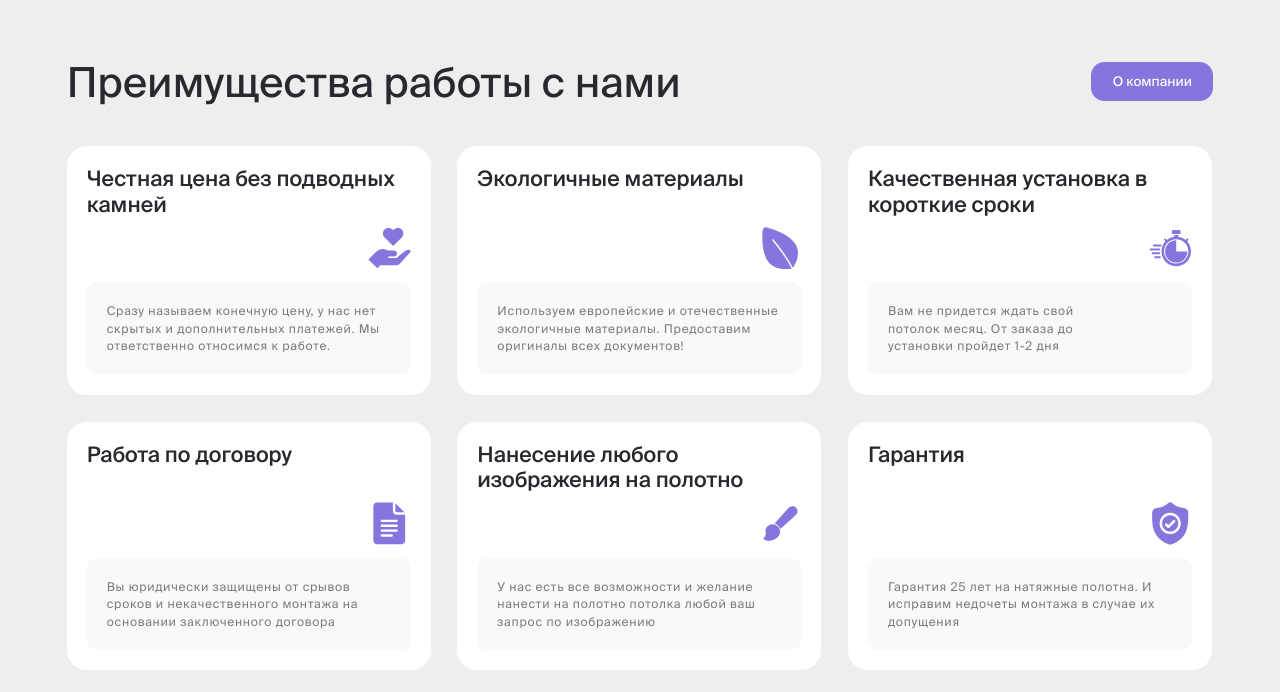
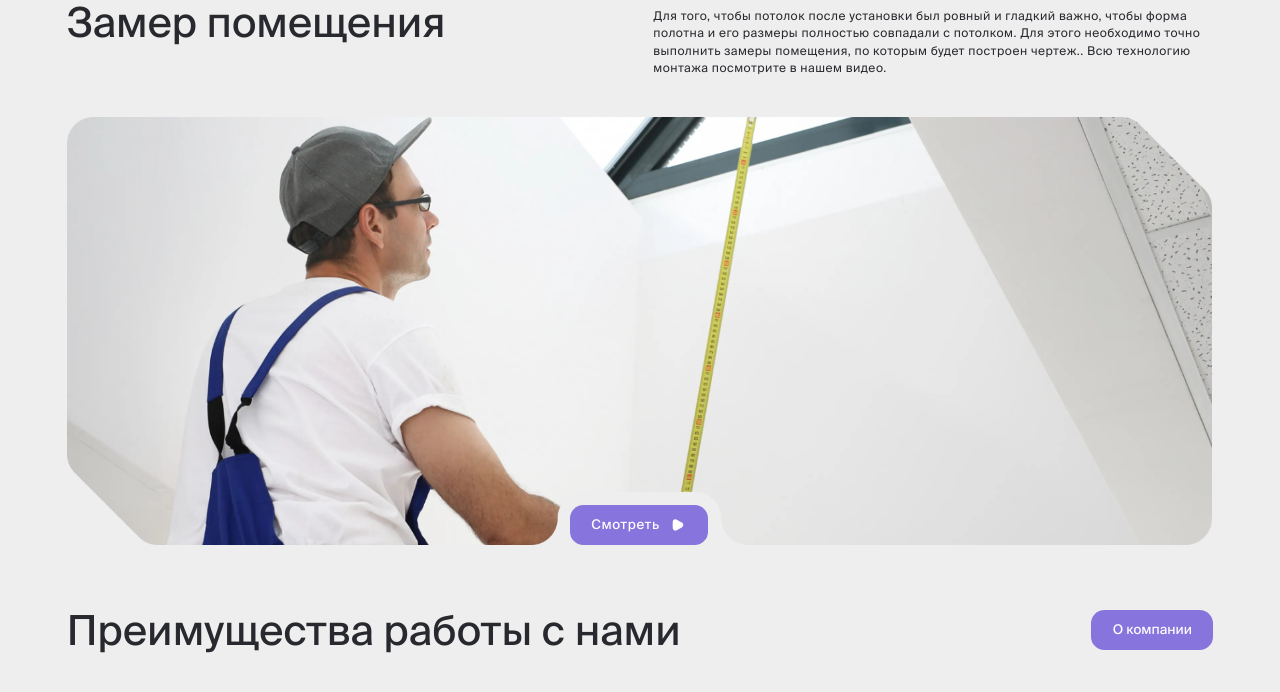
Before and after one commit to KuloverovaOlga/runo, a website built with webpack: page src/detailed_services_measurement.html in a window 1280 px wide. Shown: the part 95-787 px from the top of the page. Built offline with nearby package versions, Linux system fonts and the light colour scheme.

Commit message:
feat: add measure-banner section desc+mob style

```diff
--- /dev/null
+++ b/src/components/measure-banner.html
@@ -0,0 +1,18 @@
+<section class="measure-banner">
+  <div class="container">
+    <div class="measure-banner__heading">
+      <p class="measure-banner__title title-h1">Замер помещения</p>
+      <p class="measure-banner__subtitle title-h5">
+        Для того, чтобы потолок после установки был ровный и гладкий важно, чтобы форма полотна и его размеры полностью совпадали с потолком. Для этого необходимо точно выполнить замеры помещения, по которым будет построен чертеж.. Всю технологию монтажа посмотрите в нашем видео.
+      </p>
+    </div>
+    <div class="measure-banner__wrapper">
+      <div class="measure-banner__img">
+        <img src="./assets/images/measure-banner.webp" alt="">
+      </div>
+      <a href="#" class="measure-banner__btn">
+        <span>Смотреть</span>
+      </a>
+    </div>
+  </div>
+</section>
--- a/src/detailed_services_measurement.html
+++ b/src/detailed_services_measurement.html
@@ -12,7 +12,7 @@
             <include src="./components/header.html"></include>
 
             <main class="main">
-
+                <include src="./components/measure-banner.html"></include>
                 <include src="./components/advantages.html"></include>
                 <include src="./components/application.html"></include>
             </main>
--- a/src/index.scss
+++ b/src/index.scss
@@ -14,3 +14,4 @@
 @import './scss/components/product-banner';
 @import './scss/components/benefits';
 @import './scss/components/services';
+@import './scss/components/measure-banner';
--- a/src/scss/base/_components-a.scss
+++ b/src/scss/base/_components-a.scss
@@ -198,8 +198,8 @@
       border-radius: 3.2rem;
     }
     svg {
-      width: 2.4rem;
-      height: 2.4rem;
+      width: 3.4rem;
+      height: 3.4rem;
       @include small-tablet {
         width: 6.8rem;
         height: 6.8rem;
--- /dev/null
+++ b/src/scss/components/_measure-banner.scss
@@ -0,0 +1,80 @@
+.measure-banner {
+  &__heading {
+    display: flex;
+    justify-content: space-between;
+    margin-bottom: 6rem;
+    @include small-tablet {
+      flex-direction: column;
+      gap: 4.8rem;
+      margin-bottom: 6.4rem;
+    }
+  }
+  &__title {
+    @include small-tablet {
+      font-size: 6.4rem;
+      line-height: 120%;
+    }
+  }
+  &__subtitle {
+    width: 84rem;
+    letter-spacing: 0.072rem;
+    margin-top: 1.5rem;
+    @include small-tablet {
+      margin: 0;
+      font-size: 2.8rem;
+      letter-spacing: 0.11rem;
+      width: 100%;
+    }
+  }
+  &__wrapper {
+    position: relative;
+  }
+  &__img {
+    -webkit-mask-image: url(./assets/images/measure-banner__mask.webp);
+    mask-image: url(./assets/images/measure-banner__mask.webp);
+    -webkit-mask-repeat: no-repeat;
+    mask-repeat: no-repeat;
+    -webkit-mask-size: contain;
+    mask-size: contain;
+    height: 64.3rem;
+    width: 100%;
+    @include small-tablet {
+      -webkit-mask-image: url(./assets/images/measure-banner__mask-mob.webp);
+      mask-image: url(./assets/images/measure-banner__mask-mob.webp);
+      height: 48rem;
+    }
+    img {
+      height: 100%;
+      object-fit: cover;
+    }
+  }
+  &__btn {
+    @include btn-purple;
+    position: absolute;
+    bottom: 0;
+    left: calc(50% - 10.5rem);
+    display: flex;
+    gap: 1.6rem;
+    align-items: center;
+    @include small-tablet {
+      left: calc(50% - 7rem);
+      border-radius: 3.2rem;
+      span {
+        display: none;
+      }
+    }
+    &::after {
+      content: '';
+      display: block;
+      width: 2.4rem;
+      height: 2.4rem;
+      background-image: url(./assets/images/icons/play-icon.svg);
+      background-size: 100%;
+      background-repeat: no-repeat;
+      @include small-tablet {
+        width: 4.8rem;
+        height: 4.8rem;
+      }
+    }
+  }
+}
```
Also changed, not shown: src/assets/images/icons/play-icon.svg (added), src/assets/images/measure-banner.webp (added), src/assets/images/measure-banner__mask-mob.webp (added), src/assets/images/measure-banner__mask.webp (added).
